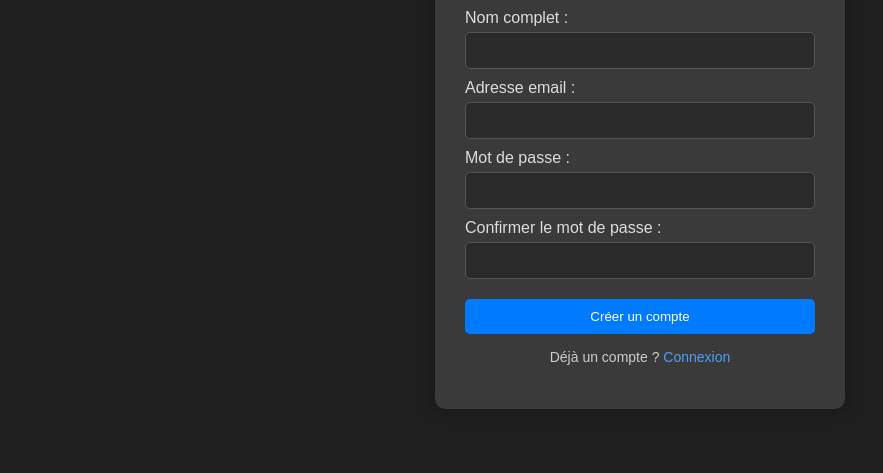
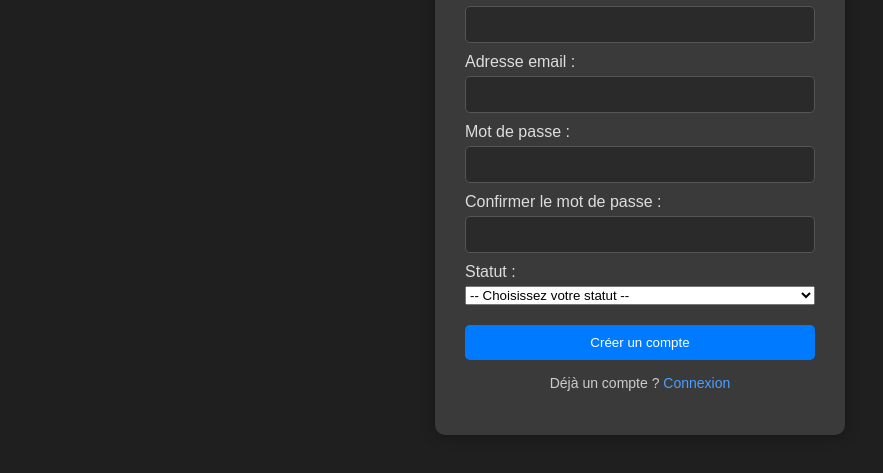
Before and after one commit to TIAGHO-01/MENTRA, a website: page sign-in.html in a window 1280 px wide. Shown: the part 245-718 px from the top of the page, without its empty margins (0-883 px from the left). Drawn offline with Linux system fonts and the light colour scheme.

Commit message:
Add files via upload

```diff
--- a/sign-in.html
+++ b/sign-in.html
@@ -4,10 +4,8 @@
   <meta charset="UTF-8">
   <title>Inscription</title>
   <link rel="stylesheet" type="text/css" href="/sign-in.css">
-
   <script src="sign-in.js"></script>
-   <img src="IMG-20250524-WA0032.jpg" alt="Logo" class="corner-image">
-
+  <img src="IMG-20250524-WA0032.jpg" alt="Logo" class="corner-image">
 </head>
 <body>
 
@@ -27,6 +25,13 @@
       <label for="confirm_password">Confirmer le mot de passe :</label>
       <input type="password" id="confirm_password" name="confirm_password" required>
 
+      <label for="status">Statut :</label>
+      <select id="status" name="status" required>
+        <option value="">-- Choisissez votre statut --</option>
+        <option value="mentor">Mentor</option>
+        <option value="mentra">Mentee</option>
+      </select>
+
       <button type="submit">Créer un compte</button>
     </form>
 
```
